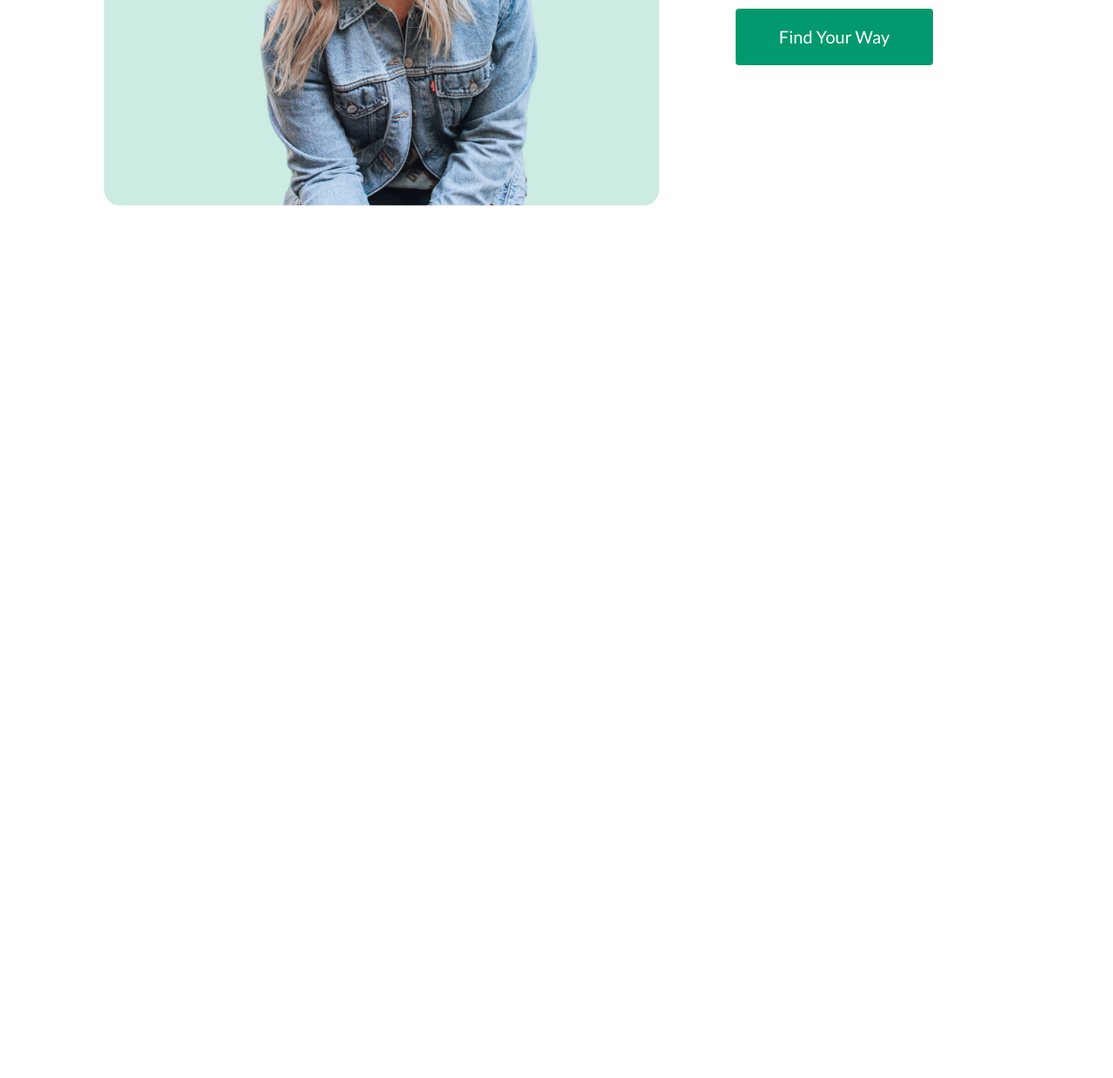
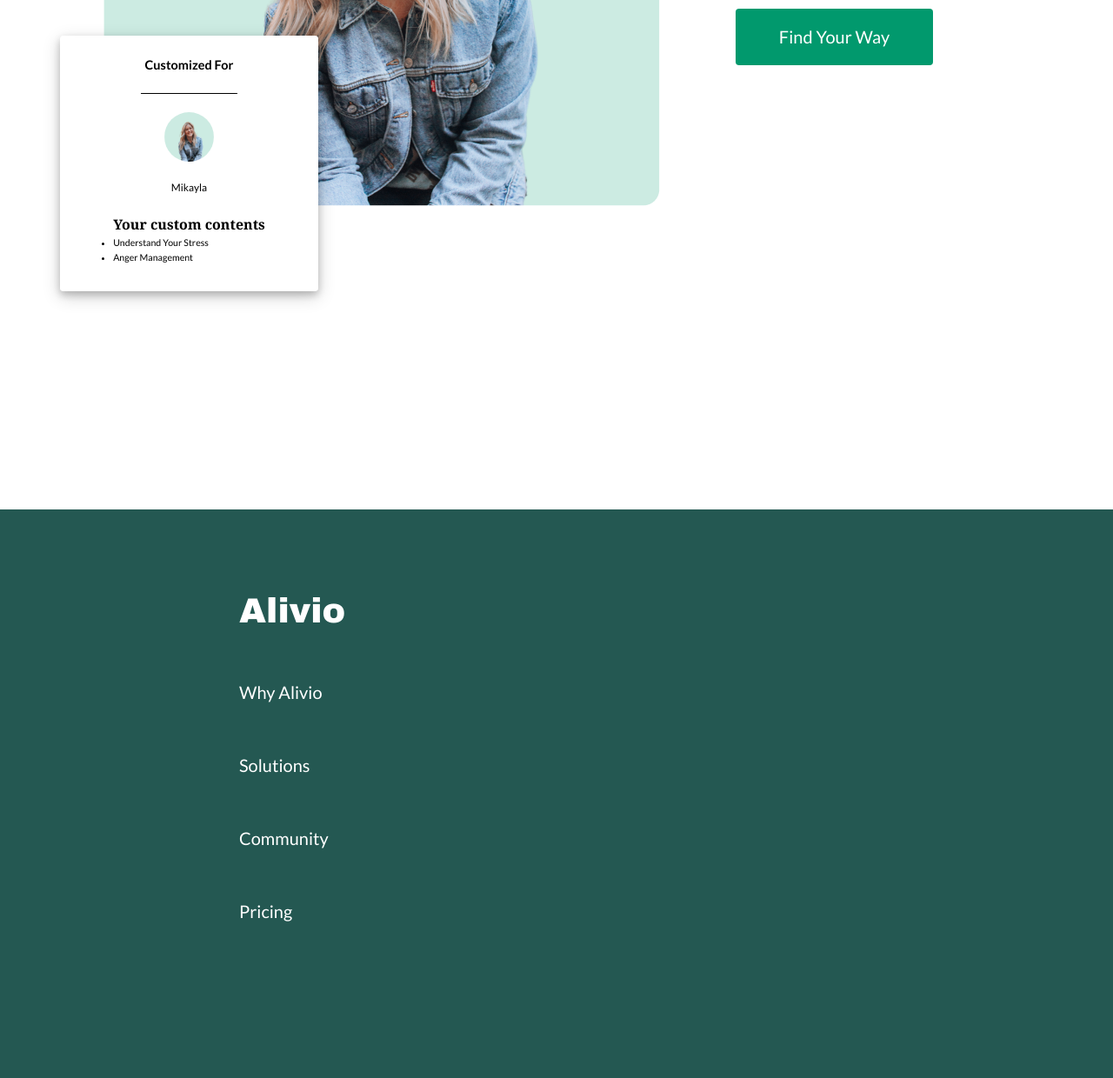
Before and after one commit to KamalJamalFirst/Layouts, a plain HTML site: page Olivio/index.html in a window 1280 px wide. Shown: the part 4120-5360 px from the top of the page at 87% size. Before the commit the page ends 4706 px from the top, so only its background shows below. Drawn offline with Linux system fonts and the light colour scheme.

Commit message:
final and not adaptive Olivio layout

```diff
--- a/Olivio/index.html
+++ b/Olivio/index.html
@@ -93,7 +93,21 @@
         <div class="container">
             <div class="our-product__inner">
                 <div class="our-product_left-side">
-                    <img src="src/Image.png" alt="">
+                    <div class="left-side__inner">
+                        <img src="src/Image.png" alt="">
+                        <div class="left-side_customized-for lato">
+                            <h2>Customized For</h2>
+                            <div class="line"></div>
+                            <img src="src/Image.png" alt="">
+                            <h2 class="person_name">Mikayla</h2>
+                            <ul>
+                                <h1>Your custom contents</h1>
+                                <li>Understand Your Stress</li>
+                                <li>Anger Management</li>
+                            </ul>
+                        </div>
+                    </div>
+
                 </div>
                 <div class="our-product_right-side lato">
                     <h2>Our product</h2>
@@ -106,5 +120,18 @@
             </div>
         </div>
     </div>
+    <div class="footer">
+        <div class="container">
+            <div class="footer__inner">
+                <ul class="lato">
+                    <h2>alivio</h2>
+                    <li>why alivio</li>
+                    <li>solutions</li>
+                    <li>community</li>
+                    <li>pricing</li>
+                </ul>
+            </div>
+        </div>
+    </div>
 </body>
 </html>
--- a/Olivio/style.css
+++ b/Olivio/style.css
@@ -280,6 +280,71 @@ p {
     margin-right: 87px;
 }
 
+.left-side__inner {
+    position: relative;
+}
+
+.left-side_customized-for {
+    position: absolute;
+    z-index: 1;
+    width: 297px;
+    height: 294px;
+    display: flex;
+    flex-direction: column;
+    justify-content: space-between;
+    align-items: center;
+    background-color: white;
+    border-radius: 3.73px;
+    box-shadow: 0 4px 8px 0 rgba(0, 0, 0, 0.2), 0 6px 20px 0 rgba(0, 0, 0, 0.19);
+    border: none;
+    transform: translateY(-200px);
+    left: -50px;
+}
+
+.left-side_customized-for h2 {
+    font-weight: 600;
+    font-size: 14.50px;
+    line-height: 157%;
+    margin-top: 22.64px;
+}
+
+.left-side_customized-for div.line {
+    width: 110.49px;
+    height: 0.75px;
+    background-color: black;
+}
+
+.left-side_customized-for h2.person_name {
+    font-weight: 400;
+    font-size: 11.94px;
+    margin: 0;
+}
+
+
+.left-side_customized-for img {
+    width: 57.44px;
+    height: 57.44px;
+    border-radius: 50%;
+}
+
+.left-side_customized-for h1 {
+    font-weight: 700;
+    font-size: 15.93px;
+    line-height: 157%;
+    color: black;
+    margin: 0;
+}
+
+.left-side_customized-for li {
+    font-size: 10.62px;
+    line-height: 157%;
+    color: black;
+}
+
+.left-side_customized-for li:last-child {
+    margin-bottom: 30.27px;
+}
+
 .our-product_right-side {
     display: flex;
     flex-direction: column;
@@ -311,3 +376,28 @@ p {
     font-family: Georgia, 'Times New Roman', Times, serif;
     margin-bottom: 40px;
 }
+
+.footer__inner {
+    width: 100vw;
+    max-width: 1920px;
+    height: 654px;
+    background-color: #245852;
+    text-transform: capitalize;
+    color: white;
+    font-weight: 600;
+    font-size: 25px;
+}
+
+.footer__inner h2 {
+    font-family: 'Avenir Black', 'Arial Black', sans-serif;
+    color: white;
+    font-size: 40px;
+    padding-top: 95px;
+    margin: 0 0 60px 275px;;
+}
+
+.footer__inner li {
+    margin-bottom: 60px;
+    margin-left: 275px;
+    list-style: none;
+}
```
